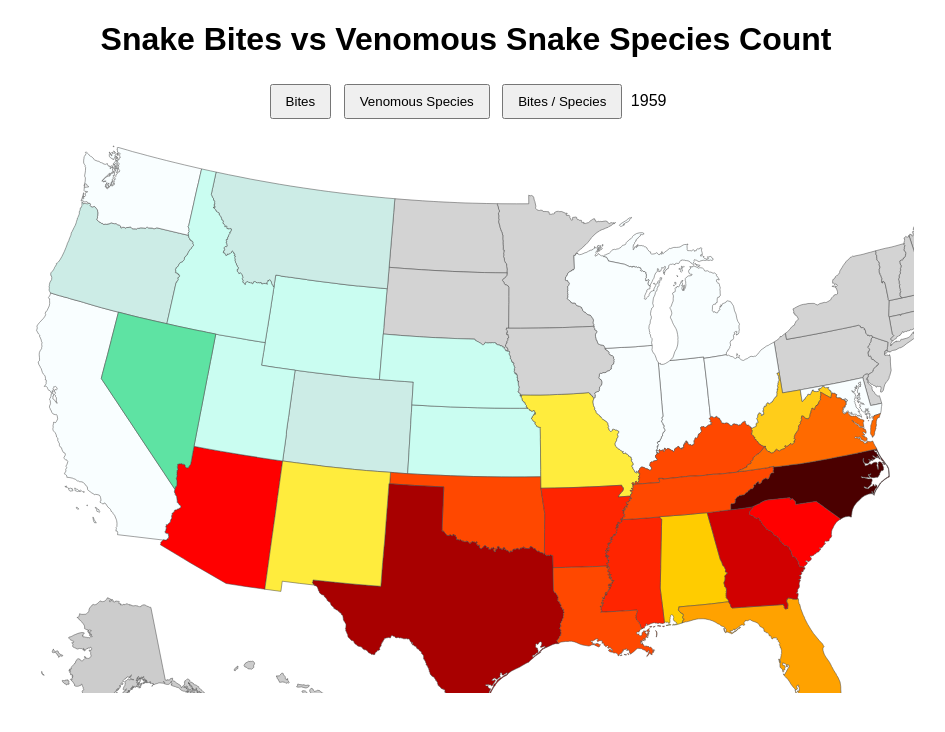
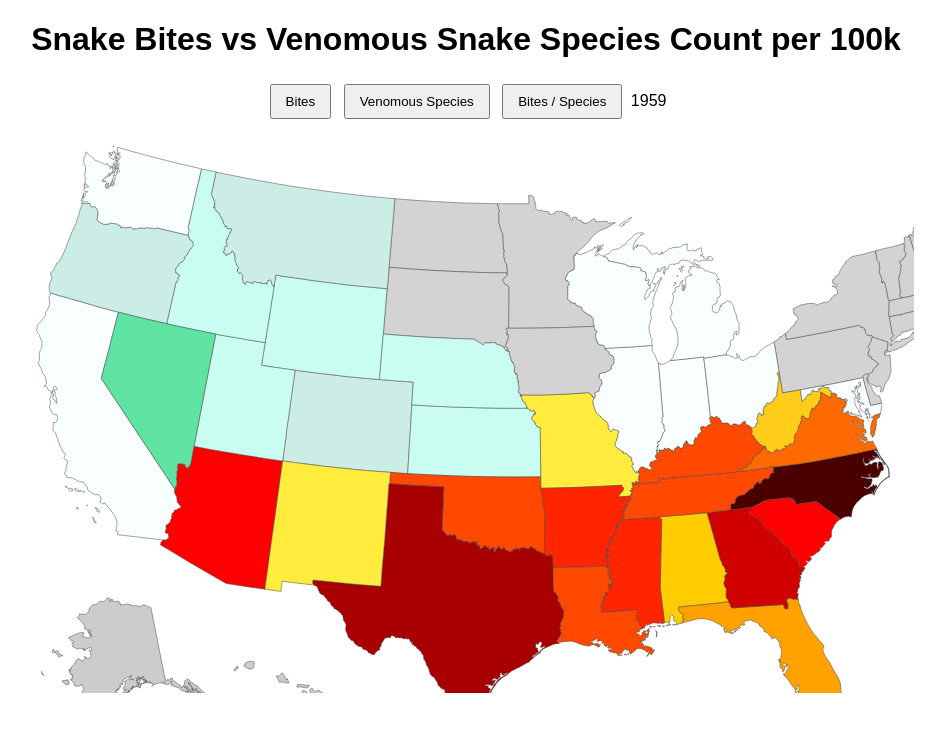
Before and after one commit to Pineappleeme/Snake-Bites-vs-Venomous-Snake-Species-Count, a plain HTML site: page index.html in a window 1280 px wide. Shown: the whole page, without its empty margins (174-1119 px from the left). Drawn offline with Linux system fonts and the light colour scheme.

Commit message:
Update heading to include 'per 100k'

```diff
--- a/index.html
+++ b/index.html
@@ -7,7 +7,7 @@
 </head>
 <body>
 
-<h1>Snake Bites vs Venomous Snake Species Count</h1>
+<h1>Snake Bites vs Venomous Snake Species Count per 100k</h1>
 
 <div id="controls">
   <button id="btn-bites">Bites</button>
```
